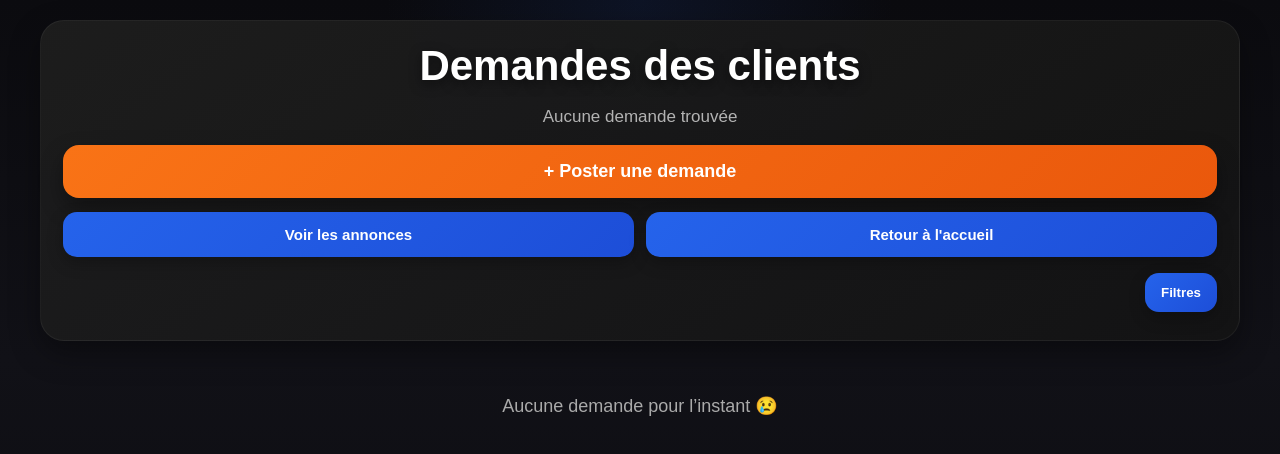
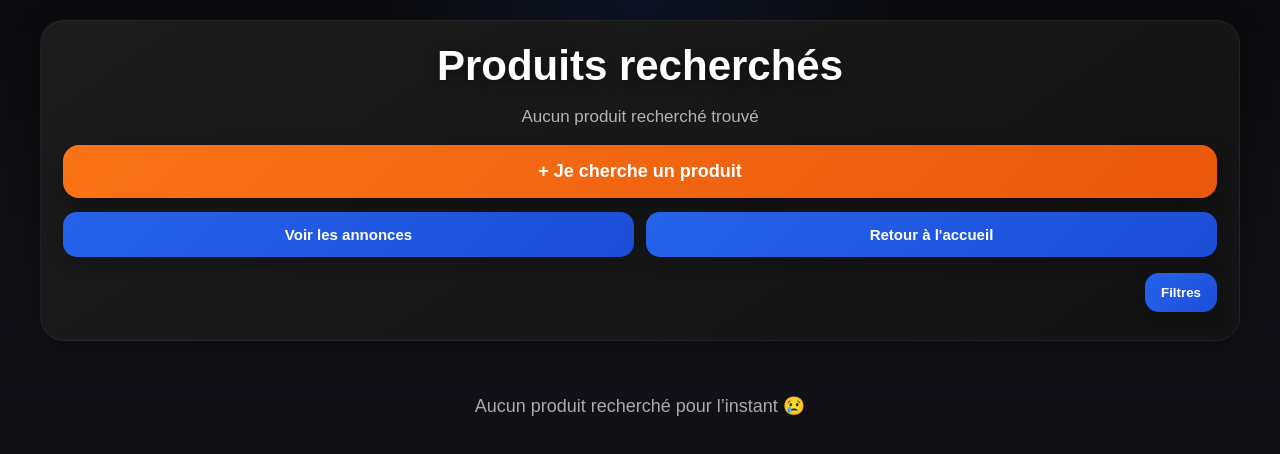
Before and after one commit to TEDIPN/marketplace-gabon, a plain HTML site: page demandes.html in a window 1280 px wide. Drawn offline with Linux system fonts and the light colour scheme.

Commit message:
Update demandes.html

```diff
--- a/demandes.html
+++ b/demandes.html
@@ -2,7 +2,7 @@
 <html>
 <head>
     <meta name="viewport" content="width=device-width, initial-scale=1.0">
-    <title>Demandes clients</title>
+    <title>Produits recherchés</title>
 
     <style>
         * {
@@ -335,12 +335,12 @@
 <div class="page-container">
 
     <section class="hero">
-        <h1>Demandes des clients</h1>
+        <h1>Produits recherchés</h1>
 
         <p id="compteurDemandes"></p>
 
         <div class="main-cta">
-            <button onclick="window.location.href='recherche.html'">+ Poster une demande</button>
+            <button onclick="window.location.href='recherche.html'">+ Je cherche un produit</button>
         </div>
 
         <div class="secondary-actions">
@@ -466,7 +466,7 @@ function afficherDemandes() {
     }
 
     if (resultatsTrouves === 0) {
-        compteur.textContent = "Aucune demande trouvée";
+        compteur.textContent = "Aucun produit recherché trouvé";
         container.innerHTML = `
             <p style="
                 width: 100%;
@@ -475,13 +475,13 @@ function afficherDemandes() {
                 font-size: 18px;
                 margin-top: 30px;
             ">
-                Aucune demande pour l’instant 😢
+                Aucun produit recherché pour l’instant 😢
             </p>
         `;
     } else if (resultatsTrouves === 1) {
-        compteur.textContent = "1 demande trouvée";
+        compteur.textContent = "1 produit recherché trouvé";
     } else {
-        compteur.textContent = resultatsTrouves + " demandes trouvées";
+        compteur.textContent = resultatsTrouves + " produits recherchés trouvés";
     }
 }
 
```
Lines whose indentation alone changed are shown as unchanged.
